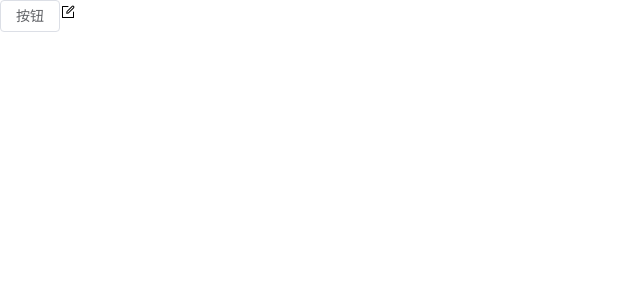
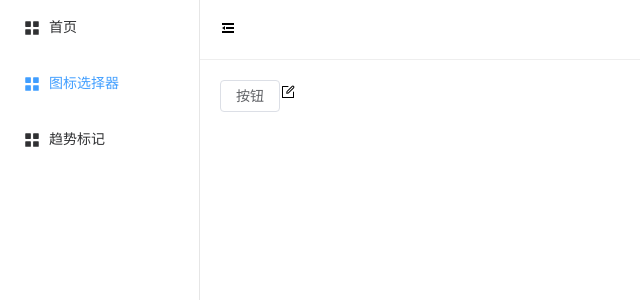
Before and after one commit to riki929/vue3-components-demo, a Vue app: page / in a window 1280 px wide. Shown: the top 300 px of the page, without its empty margins (0-640 px from the left). Built offline with nearby package versions, Linux system fonts and the light colour scheme.

Commit message:
增加伸缩菜单

```diff
--- a/src/App.vue
+++ b/src/App.vue
@@ -11,4 +11,11 @@
   width: 1em;
   height: 1em;
 }
+html,
+body,
+#app,
+.el-container,
+.el-menu {
+  height: 100%;
+}
 </style>
--- /dev/null
+++ b/src/components/container/src/index.vue
@@ -0,0 +1,31 @@
+<template>
+  <el-container>
+    <el-aside width="auto">
+      <nav-side :collapse='isCollapse'></nav-side>
+    </el-aside>
+    <el-container>
+      <el-header>
+        <nav-header v-model:collapse='isCollapse'></nav-header>
+      </el-header>
+      <el-main>
+        <router-view></router-view>
+      </el-main>
+    </el-container>
+  </el-container>
+</template>
+
+<script lang="ts" setup>
+import { ref } from 'vue'
+import NavHeader from './navHeader/index.vue';
+import NavSide from './navSide/index.vue';
+let isCollapse = ref(false)
+
+
+</script>
+
+<style lang="scss" scoped>
+.el-header {
+  padding: 0;
+  border-bottom: 1px solid #eee;
+}
+</style>
--- /dev/null
+++ b/src/components/container/src/navHeader/index.vue
@@ -0,0 +1,28 @@
+<template>
+  <div class="header">
+    <span @click="toggle">
+      <el-icon-expand v-if="collapse"></el-icon-expand>
+      <el-icon-fold v-else></el-icon-fold>
+    </span>
+  </div>
+</template>
+
+<script lang="ts" setup>
+let props = defineProps<{
+  collapse: boolean;
+}>();
+let emits = defineEmits(["update:collapse"]);
+let toggle = () => {
+  // 需要修改父组件的数据
+  emits("update:collapse", !props.collapse);
+};
+</script>
+
+<style lang="scss" scoped>
+.header {
+  height: 60px;
+  padding: 0 20px;
+  display: flex;
+  align-items: center;
+}
+</style>
--- /dev/null
+++ b/src/components/container/src/navSide/index.vue
@@ -0,0 +1,32 @@
+<template>
+  <el-menu
+    :collapse="collapse"
+    default-active="2"
+    class="el-menu-vertical-demo"
+  >
+    <el-menu-item index="1">
+      <el-icon><el-icon-menu /></el-icon>
+      <span>首页</span>
+    </el-menu-item>
+    <el-menu-item index="2">
+      <el-icon><el-icon-menu /></el-icon>
+      <span>图标选择器</span>
+    </el-menu-item>
+    <el-menu-item index="3">
+      <el-icon><el-icon-menu /></el-icon>
+      <span>趋势标记</span>
+    </el-menu-item>
+  </el-menu>
+</template>
+
+<script lang="ts" setup>
+let props = defineProps<{
+  collapse: boolean
+}>()
+</script>
+
+<style lang="scss" scoped>
+.el-menu-vertical-demo:not(.el-menu--collapse) {
+  width: 200px;
+}
+</style>
```
Also changed, not shown: src/components/HelloWorld.vue (deleted, +0 -52 lines), src/router/index.ts (+8 -1 lines), 1 other file (tests, documents, lock files or other folders).
